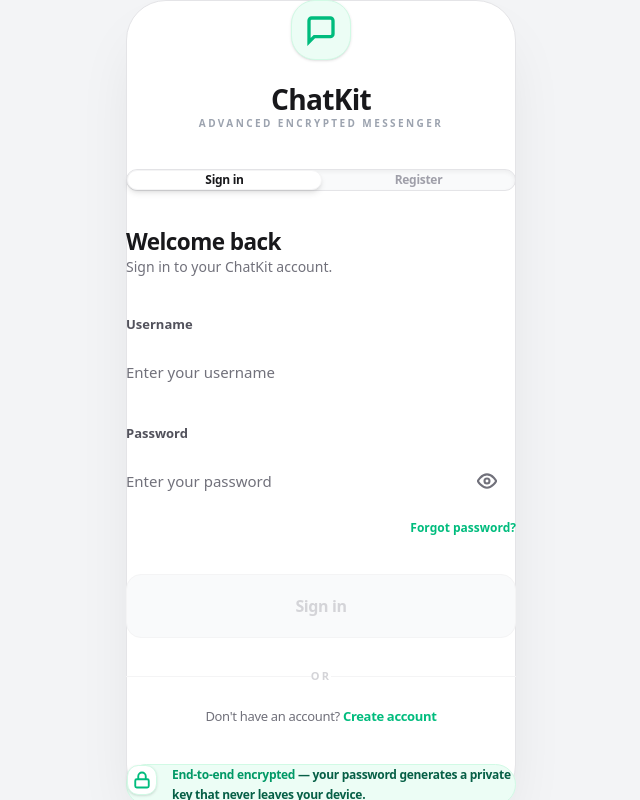
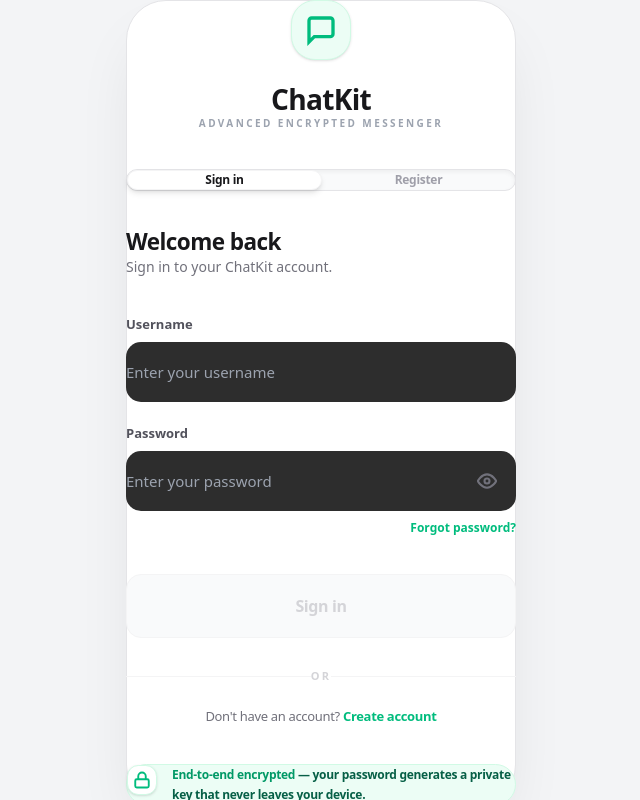
Before and after one commit to vishudwivedicodes-26/chatkit, a Next.js app: page /auth in a window 1280 px wide. Shown: the whole page, without its empty margins (319-959 px from the left). Built offline with nearby package versions, Linux system fonts and the light colour scheme; no server answers.

Commit message:
Fix Typing Visibility: Enforce dark input contrast and caret color

```diff
--- a/app/auth/page.tsx
+++ b/app/auth/page.tsx
@@ -262,7 +262,7 @@ function Field({ label, value, onChange, placeholder, password }: { label: strin
           onBlur={() => setFocused(false)}
           onChange={e => onChange(e.target.value)}
           placeholder={placeholder}
-          className="w-full h-[60px] bg-[#2d2d2d] text-white placeholder:text-zinc-500 text-[15px] font-medium px-5 rounded-2xl border border-transparent focus:border-emerald-500/20 transition-all outline-none"
+          className="w-full h-[60px] !bg-[#2d2d2d] !text-white caret-emerald-500 placeholder:text-[#9ca3af] text-[15px] font-medium px-5 rounded-2xl border border-transparent focus:border-emerald-500 transition-all outline-none selection:bg-emerald-500/30"
         />
         {password && (
           <button
```
